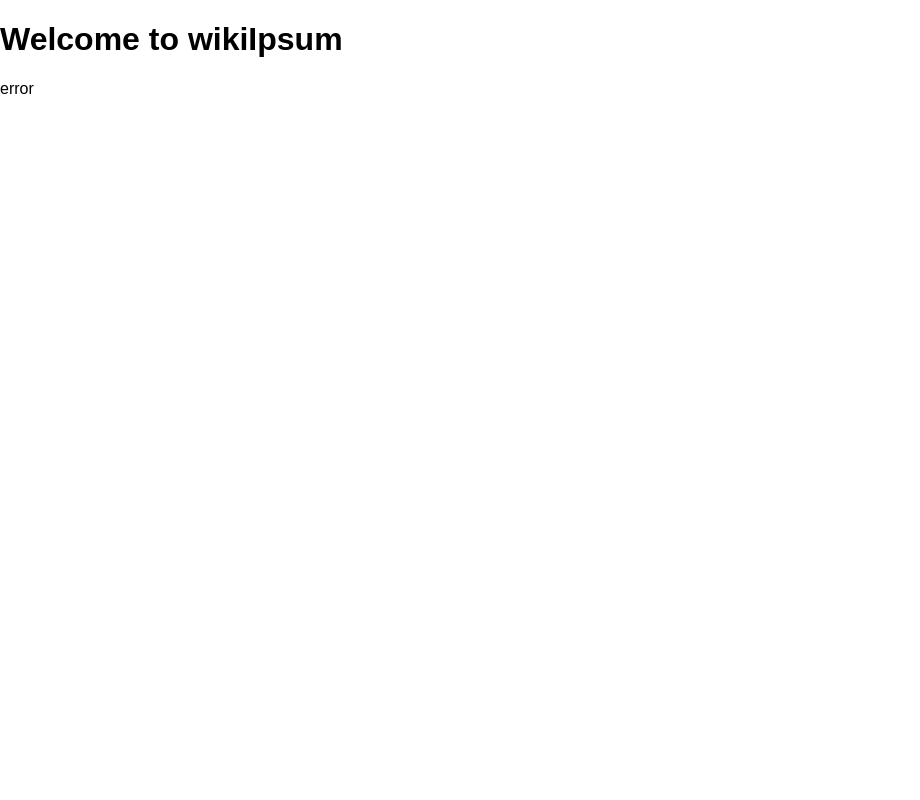
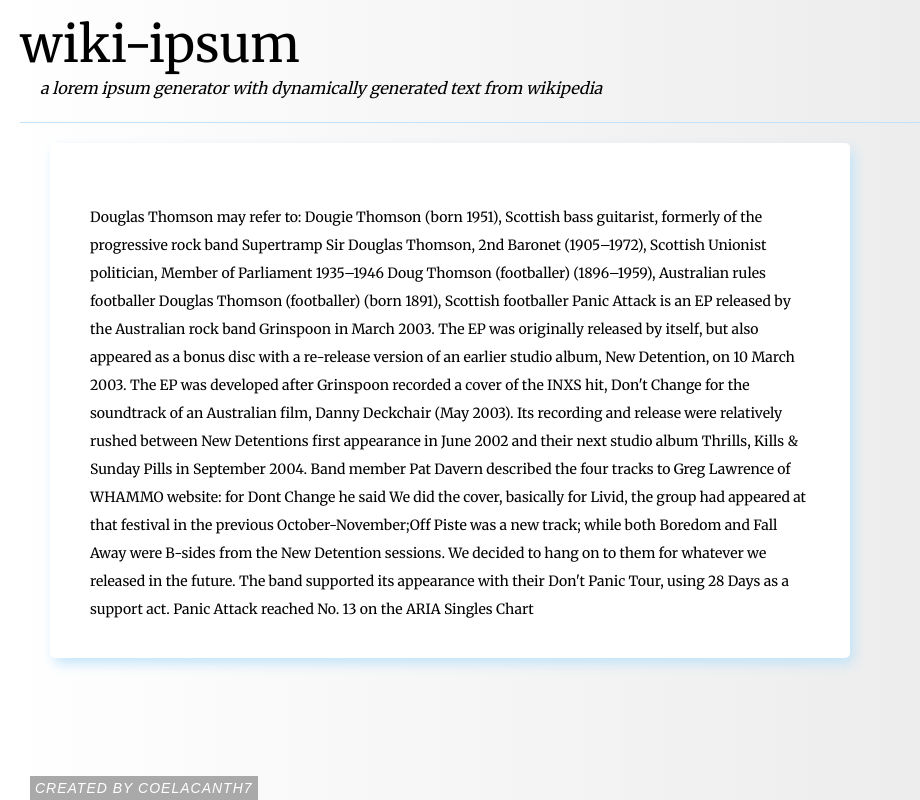
Before and after one commit to coelacanth7/wiki-ipsum-site, a React (Create React App) app: page / in a window 1280 px wide. Shown: the whole page, without its empty margins (0-920 px from the left). Built offline with nearby package versions, Linux system fonts and the light colour scheme; no server answers.

Commit message:
added some style

```diff
--- a/public/index.html
+++ b/public/index.html
@@ -10,6 +10,8 @@
     -->
     <link rel="manifest" href="%PUBLIC_URL%/manifest.json">
     <link rel="shortcut icon" href="%PUBLIC_URL%/favicon.ico">
+    <!-- google webfonts -->
+    <link href="https://fonts.googleapis.com/css?family=Merriweather:300,400" rel="stylesheet">
     <!--
       Notice the use of %PUBLIC_URL% in the tags above.
       It will be replaced with the URL of the `public` folder during the build.
@@ -19,7 +21,7 @@
       work correctly both with client-side routing and a non-root public URL.
       Learn how to configure a non-root public URL by running `npm run build`.
     -->
-    <title>React App</title>
+    <title>wiki-ipsum</title>
   </head>
   <body>
     <noscript>
--- a/src/components/App.js
+++ b/src/components/App.js
@@ -4,9 +4,19 @@
 	return (
 		<div className="App">
 			<header className="App-header">
-				<h1 className="App-title">Welcome to wikiIpsum</h1>
+				<h1 className="App-title">wiki-ipsum</h1>
+				<h4>
+					a lorem ipsum generator with dynamically generated text from wikipedia
+				</h4>
+				<hr />
 			</header>
-			<p className="App-intro">{wikiText}</p>
+			<article className="textbox">
+				<p className="wikiText">{wikiText}</p>
+			</article>
+
+			<footer>
+				<a href="https://github.com/coelacanth7">Created by coelacanth7</a>
+			</footer>
 		</div>
 	);
 };
--- a/src/containers/AppContainer.js
+++ b/src/containers/AppContainer.js
@@ -6,28 +6,29 @@
 	constructor() {
 		super();
 		this.state = {
-			isFetching: true,
+			isFetching: false,
 			error: null,
-			wikiText: ""
+			wikiText:
+				"Douglas Thomson may refer to: Dougie Thomson (born 1951), Scottish bass guitarist, formerly of the progressive rock band Supertramp Sir Douglas Thomson, 2nd Baronet (1905–1972), Scottish Unionist politician, Member of Parliament 1935–1946 Doug Thomson (footballer) (1896–1959), Australian rules footballer Douglas Thomson (footballer) (born 1891), Scottish footballer Panic Attack is an EP released by the Australian rock band Grinspoon in March 2003. The EP was originally released by itself, but also appeared as a bonus disc with a re-release version of an earlier studio album, New Detention, on 10 March 2003. The EP was developed after Grinspoon recorded a cover of the INXS hit, Don't Change for the soundtrack of an Australian film, Danny Deckchair (May 2003). Its recording and release were relatively rushed between New Detentions first appearance in June 2002 and their next studio album Thrills, Kills & Sunday Pills in September 2004. Band member Pat Davern described the four tracks to Greg Lawrence of WHAMMO website: for Dont Change he said We did the cover, basically for Livid, the group had appeared at that festival in the previous October-November;Off Piste was a new track; while both Boredom and Fall Away were B-sides from the New Detention sessions. We decided to hang on to them for whatever we released in the future. The band supported its appearance with their Don't Panic Tour, using 28 Days as a support act. Panic Attack reached No. 13 on the ARIA Singles Chart"
 		};
 	}
 
 	componentDidMount() {
-		this.setState({ isFetching: true });
-
-		wikiIpsum()
-			.then(wikiText => {
-				this.setState({ wikiText, isFetching: false });
-				console.log("wikiText", wikiText);
-			})
-			.catch(error => {
-				console.error(error);
-				this.setState({
-					wikiText: "There was an error, try again",
-					error: error,
-					isFetching: false
-				});
-			});
+		// this.setState({ isFetching: true });
+		//
+		// wikiIpsum()
+		// 	.then(wikiText => {
+		// 		this.setState({ wikiText, isFetching: false });
+		// 		console.log("wikiText", wikiText);
+		// 	})
+		// 	.catch(error => {
+		// 		console.error(error);
+		// 		this.setState({
+		// 			wikiText: "There was an error, try again",
+		// 			error: error,
+		// 			isFetching: false
+		// 		});
+		// 	});
 	}
 
 	render() {
--- a/src/index.css
+++ b/src/index.css
@@ -1,5 +1,243 @@
+/* Reset */
+html,
+body,
+div,
+span,
+applet,
+object,
+iframe,
+h1,
+h2,
+h3,
+h4,
+h5,
+h6,
+p,
+blockquote,
+pre,
+a,
+abbr,
+acronym,
+address,
+big,
+cite,
+code,
+del,
+dfn,
+em,
+img,
+ins,
+kbd,
+q,
+s,
+samp,
+small,
+strike,
+strong,
+sub,
+sup,
+tt,
+var,
+b,
+u,
+i,
+center,
+dl,
+dt,
+dd,
+ol,
+ul,
+li,
+fieldset,
+form,
+label,
+legend,
+table,
+caption,
+tbody,
+tfoot,
+thead,
+tr,
+th,
+td,
+article,
+aside,
+canvas,
+details,
+embed,
+figure,
+figcaption,
+footer,
+header,
+hgroup,
+menu,
+nav,
+output,
+ruby,
+section,
+summary,
+time,
+mark,
+audio,
+video {
+	border: 0;
+	font-size: 100%;
+	font: inherit;
+	vertical-align: baseline;
+	margin: 0;
+	padding: 0;
+}
+
+article,
+aside,
+details,
+figcaption,
+figure,
+footer,
+header,
+hgroup,
+menu,
+nav,
+section {
+	display: block;
+}
+
 body {
-  margin: 0;
-  padding: 0;
-  font-family: sans-serif;
+	line-height: 1;
 }
+
+ol,
+ul {
+	list-style: none;
+}
+
+blockquote,
+q {
+	quotes: none;
+}
+
+blockquote:before,
+blockquote:after,
+q:before,
+q:after {
+	content: none;
+}
+
+table {
+	border-collapse: collapse;
+	border-spacing: 0;
+}
+
+* {
+	box-sizing: border-box;
+}
+
+/* style */
+/* html {
+	height: 100%;
+} */
+
+body {
+	margin: 0;
+	padding: 0;
+	font-family: "Merriweather", serif;
+	/* Permalink - use to edit and share this gradient: http://colorzilla.com/gradient-editor/#ffffff+0,e5e5e5+100;White+3D */
+	background: #ffffff; /* Old browsers */
+	background: -moz-linear-gradient(
+		left,
+		#ffffff 0%,
+		#e5e5e5 100%
+	); /* FF3.6-15 */
+	background: -webkit-linear-gradient(
+		left,
+		#ffffff 0%,
+		#e5e5e5 100%
+	); /* Chrome10-25,Safari5.1-6 */
+	background: linear-gradient(
+		to right,
+		#ffffff 0%,
+		#e5e5e5 100%
+	); /* W3C, IE10+, FF16+, Chrome26+, Opera12+, Safari7+ */
+	filter: progid:DXImageTransform.Microsoft.gradient(
+			startColorstr="#ffffff",
+			endColorstr="#e5e5e5",
+			GradientType=1
+		); /* IE6-9 */
+}
+
+.App-header {
+	margin: 20px;
+}
+
+.App-header h1 {
+	font-size: 50px;
+}
+
+.App-header h4 {
+	padding: 10px;
+	padding-left: 20px;
+	font-style: italic;
+}
+
+.textbox {
+	margin: 20px;
+	margin-left: 50px;
+	padding: 20px;
+	background-color: white;
+	-webkit-box-shadow: 4px 6px 13px -1px rgba(190, 227, 250, 1);
+	-moz-box-shadow: 4px 6px 13px -1px rgba(190, 227, 250, 1);
+	box-shadow: 4px 6px 13px -1px rgba(190, 227, 250, 1);
+	max-width: 800px;
+	border-radius: 5px 5px 5px 5px;
+	-moz-border-radius: 5px 5px 5px 5px;
+	-webkit-border-radius: 5px 5px 5px 5px;
+}
+
+.wikiText {
+	padding-top: 40px;
+}
+
+p {
+	padding: 15px 20px;
+	line-height: 2em;
+	font-size: 14px;
+}
+
+hr {
+	display: block;
+	height: 1px;
+	border: 0;
+	border-top: 1px solid rgba(190, 227, 250, 1);
+	margin: 1em 0;
+	padding: 0;
+}
+
+footer {
+	position: fixed;
+	font-family: "Work Sans", Arial, sans-serif;
+	font-size: 14px;
+	font-style: italic;
+	text-transform: uppercase;
+	letter-spacing: 1px;
+	color: white;
+	bottom: 0;
+	left: 30px;
+	padding: 5px;
+	background-color: darkgray;
+}
+footer a {
+	color: white;
+	text-decoration: none;
+}
+
+@media screen and (max-width: 500px) {
+	.App-header {
+		display: block;
+		margin-top: 10px;
+		margin-left: 2px;
+	}
+
+	.wikiText {
+		margin-left: 10px;
+	}
+}
```
